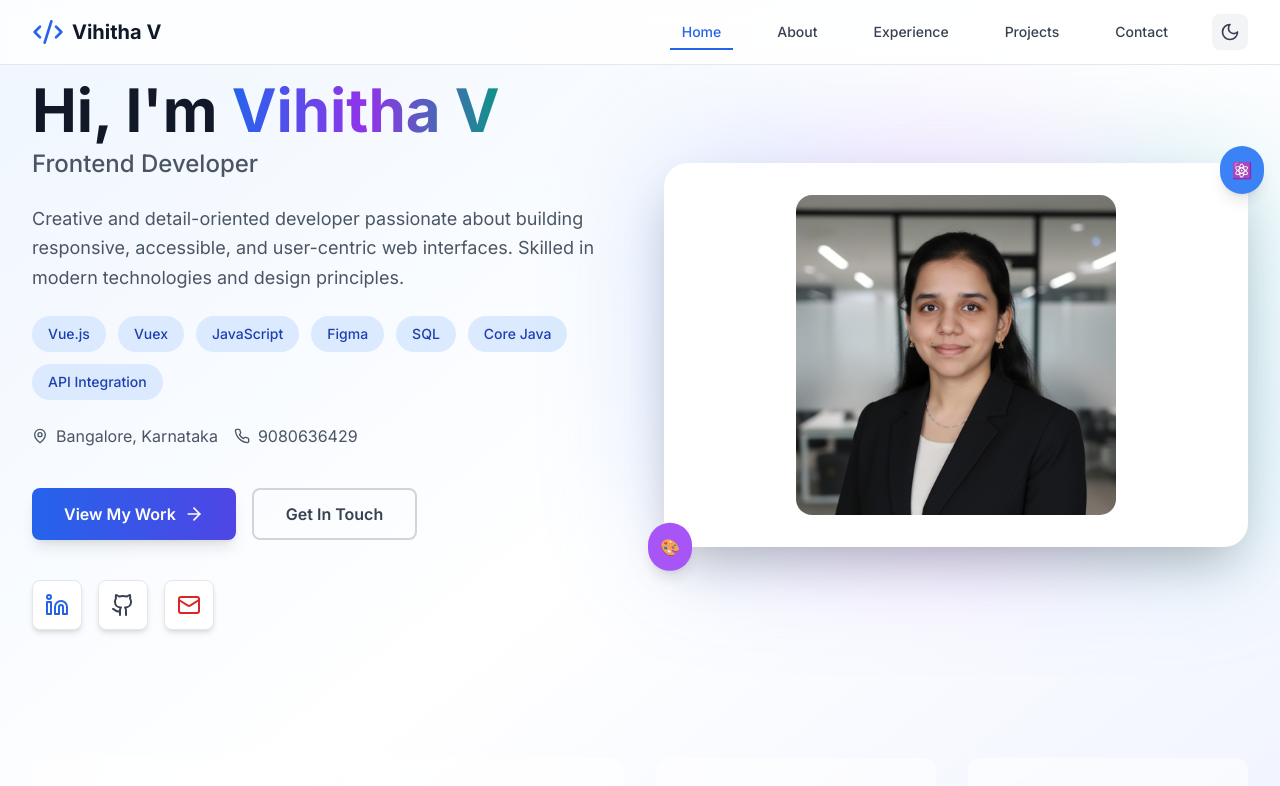
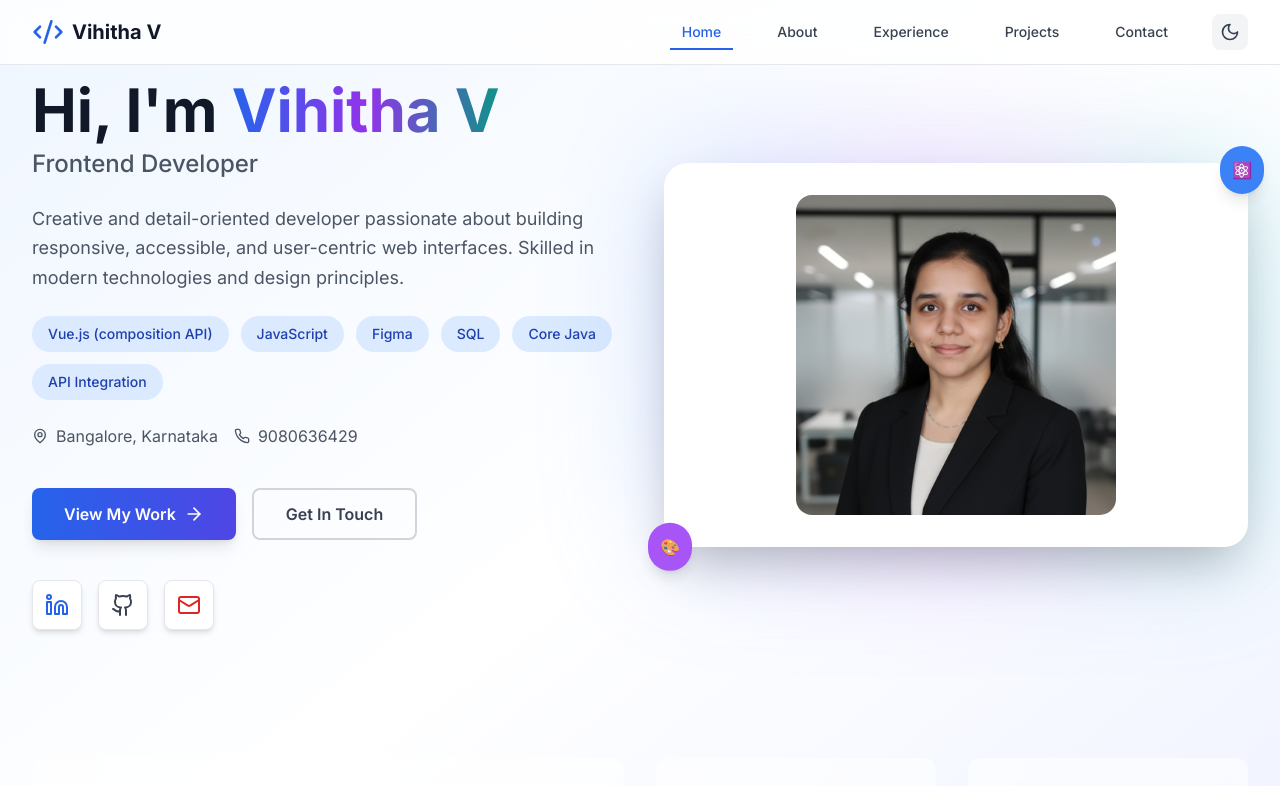
Before and after one commit to vihithaviswanathan/vihitha_portfolio, a React (Vite) app: page / in a window 1280 px wide. Shown: the top 786 px of the page. Built offline with nearby package versions, Linux system fonts and the light colour scheme.

Commit message:
Update Home.tsx

```diff
--- a/src/pages/Home.tsx
+++ b/src/pages/Home.tsx
@@ -4,7 +4,7 @@ import { ArrowRight, Download, Github, Linkedin, Mail, MapPin, Phone } from 'luc
 import { Link } from 'react-router-dom';
 
 const Home: React.FC = () => {
-  const skills = ['Vue.js', 'Vuex', 'JavaScript', 'Figma', 'SQL', 'Core Java', 'API Integration'];
+  const skills = ['Vue.js (composition API)', 'JavaScript', 'Figma', 'SQL', 'Core Java', 'API Integration'];
 
   return (
     <div className="min-h-screen bg-gradient-to-br from-blue-50 via-white to-indigo-50 dark:from-gray-900 dark:via-gray-900 dark:to-blue-900">
```
